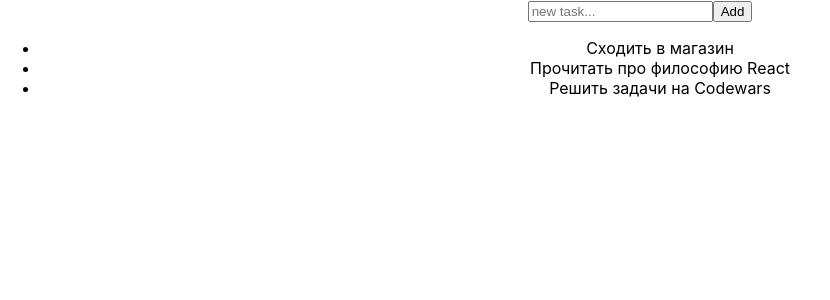
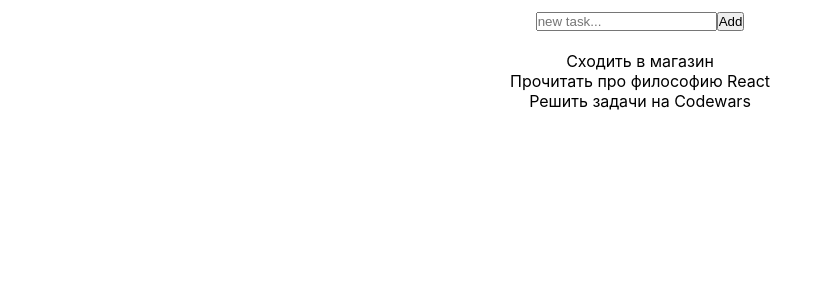
Before and after one commit to ilyakalistratov/test, a React (Create React App) app in the folder Урок6/Portfolio/: page / in a window 1280 px wide. Shown: the top 300 px of the page, without its empty margins (0-830 px from the left). Built offline with nearby package versions, Linux system fonts and the light colour scheme.

Commit message:
[6] Добавлены стили

```diff
--- /dev/null
+++ b/Урок6/Portfolio/src/components/Task.module.css
@@ -0,0 +1,14 @@
+* {
+  margin: 0;
+  padding: 0;
+}
+li {
+  list-style: none;
+}
+.container {
+  width: 80%;
+  margin: 0 auto;
+}
+.taskForm {
+  padding: 10px 20px 20px 20px;
+}
--- a/Урок6/Portfolio/src/components/TaskAdd.jsx
+++ b/Урок6/Portfolio/src/components/TaskAdd.jsx
@@ -1,11 +1,13 @@
 import React from 'react';
+import s from './Task.module.css';
 
 class TaskAdd extends React.Component {
 
+
   render() {
     return (
-			<div>
-				<input type="text" value={this.props.itemValue} placeholder='new task...' onChange={this.props.addItemValue} />
+      <div className={s.taskForm}>
+        <input type="text" value={this.props.itemValue} required placeholder='new task...' onChange={this.props.addItemValue} />
         <button onClick={this.props.addTask}>Add</button>
       </div>
     )
--- a/Урок6/Portfolio/src/components/TaskContainer.jsx
+++ b/Урок6/Portfolio/src/components/TaskContainer.jsx
@@ -1,6 +1,7 @@
 import React from 'react';
 import TaskAdd from './TaskAdd';
 import TaskView from './TaskView';
+import s from './Task.module.css';
 
 class TaskContainer extends React.Component {
   constructor(props) {
@@ -21,7 +22,7 @@ class TaskContainer extends React.Component {
 
   render() {
     return (
-			<div>
+      <div className={s.container}>
         <TaskAdd addItemValue={this.addItemValue} itemValue={this.state.item} addTask={this.addTask} />
         <TaskView tasks={this.state.tasks} />
       </div>
--- a/Урок6/Portfolio/src/components/TaskView.jsx
+++ b/Урок6/Portfolio/src/components/TaskView.jsx
@@ -1,8 +1,9 @@
 import React from 'react';
 
 const TaskView = (props) => {
+
   return (
-		<div>
+    <div className='tasks_list'>
       <ul>
         {props.tasks.map(item => {
           return (
```
Lines whose indentation alone changed are shown as unchanged.
